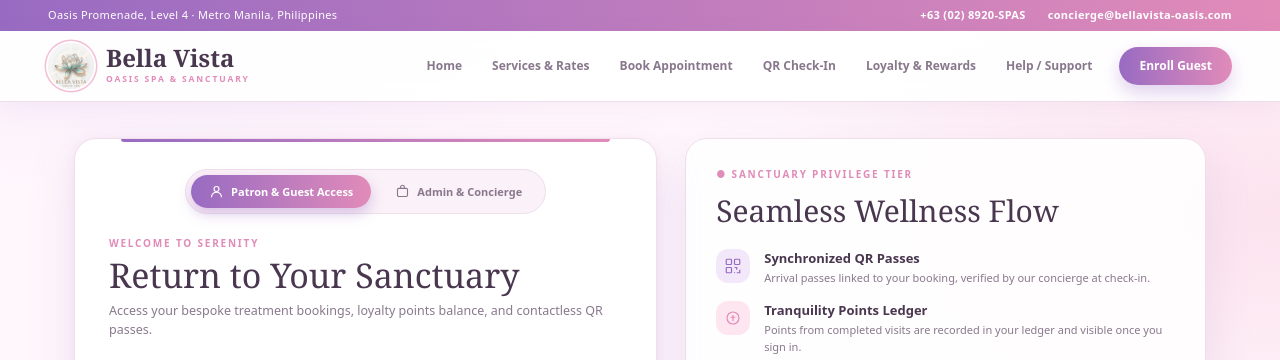
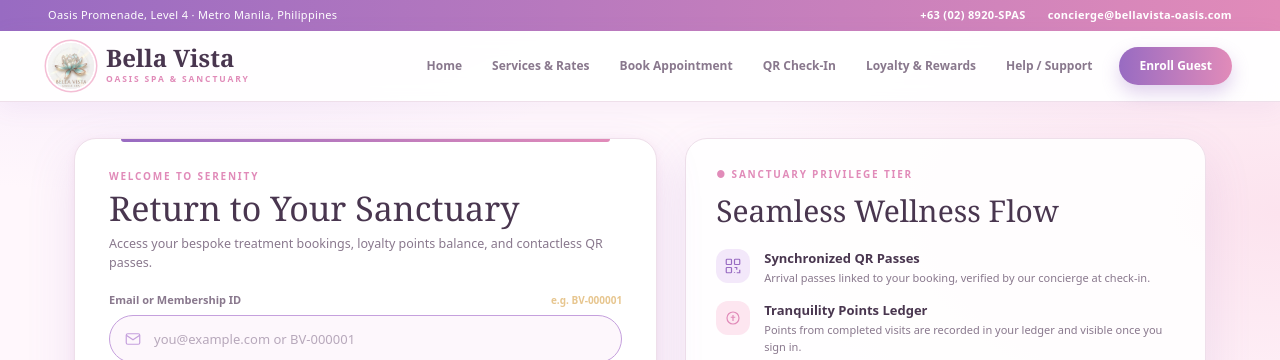
Before and after one commit to JocelDS/Bella-Vista-Oasis, a PHP site: page /customer/login.php in a window 1280 px wide. Shown: the top 360 px of the page. Run offline with PHP 8.4, Linux system fonts and the light colour scheme; data comes from the database, SQL or seed files in the repository; some libraries are stand-ins or nearby versions.

Commit message:
update login

```diff
--- a/customer/login.php
+++ b/customer/login.php
@@ -12,11 +12,6 @@ require __DIR__ . '/includes/header.php';
 ?>
 <main class="cu-main">
     <section class="cu-card cu-login-card" aria-labelledby="loginTitle">
-        <div class="cu-switch" role="tablist" aria-label="Access type">
-            <button type="button" class="active" role="tab" aria-selected="true"><svg viewBox="0 0 24 24" fill="none" stroke="currentColor" stroke-width="1.8"><circle cx="12" cy="8" r="4"/><path d="M4 21a8 8 0 0 1 16 0"/></svg>Patron &amp; Guest Access</button>
-            <a href="<?= e(ADMIN_URL . '/auth/login.php') ?>" role="tab" aria-selected="false"><svg viewBox="0 0 24 24" fill="none" stroke="currentColor" stroke-width="1.8"><rect x="4" y="7" width="16" height="13" rx="2"/><path d="M9 7V5a3 3 0 0 1 6 0v2"/></svg>Admin &amp; Concierge</a>
-        </div>
-
         <p class="cu-eyebrow pink">Welcome to Serenity</p>
         <h1 id="loginTitle" class="serif">Return to Your Sanctuary</h1>
         <p class="cu-sub">Access your bespoke treatment bookings, loyalty points balance, and contactless QR passes.</p>
```
